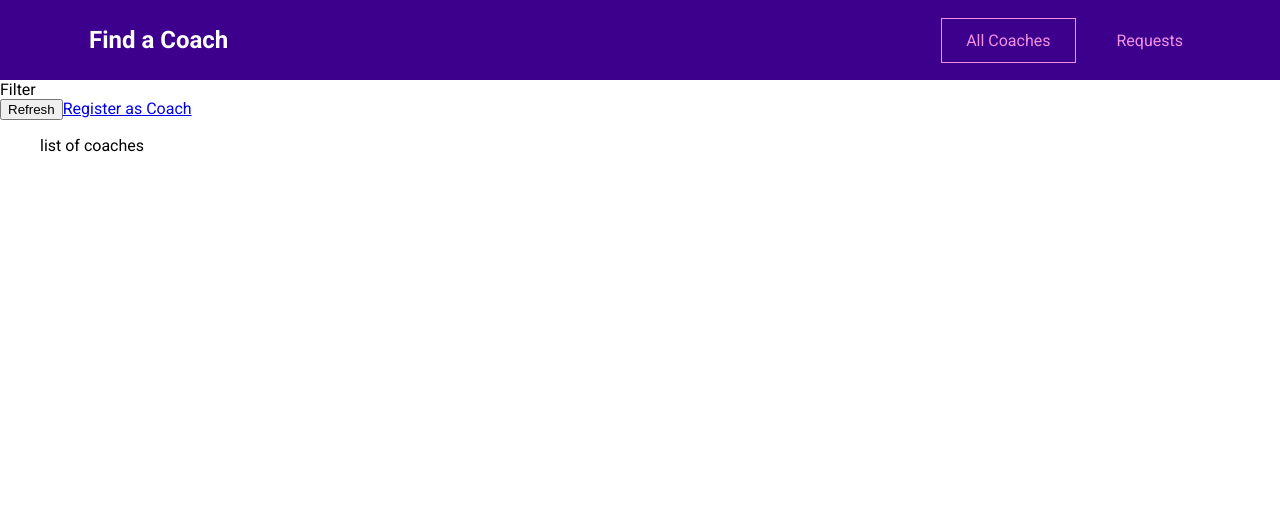
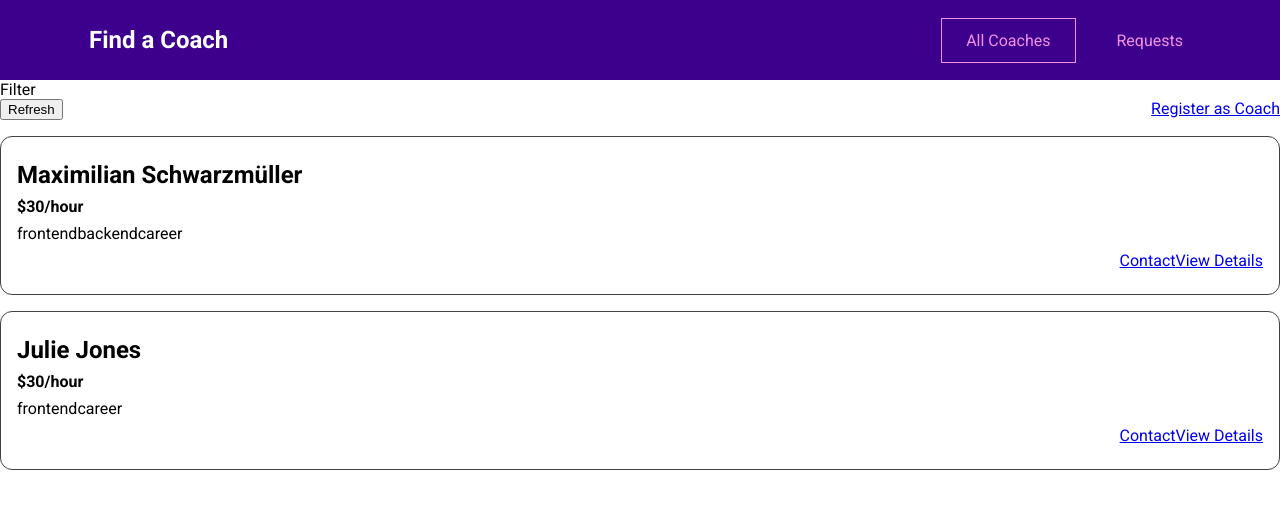
Before and after one commit to AlexanderDolzhenko/VueAppCoach, a Vue app: page /coaches in a window 1280 px wide. Shown: the top 508 px of the page. Built offline with nearby package versions, Linux system fonts and the light colour scheme.

Commit message:
add styles

```diff
--- /dev/null
+++ b/src/components/coaches/CoachItem.vue
@@ -0,0 +1,58 @@
+<template>
+    <li>
+    <h3>{{ fullName }}</h3>
+    <h4>${{ rate }}/hour</h4>
+    <div>
+    <span v-for="area in areas" :key="area">{{ area }}</span></div>
+    <div class="actions">
+        <router-link :to="coachContactLink">Contact</router-link>
+        <router-link :to="coachDetailsLink">View Details</router-link>
+    </div>
+    </li>
+</template>
+
+<script>
+export default {
+    props: ['id', 'firstName', 'lastName', 'rate', 'areas'],
+    computed: {
+        fullName() {
+            return this.firstName + ' ' + this.lastName;
+        },
+        coachContactLink() {
+            return this.$route.path + '/' + this.id + '/contact'
+        },
+        coachDetailsLink() {
+            return this.$route.path + '/' + this.id;
+        }
+    }
+
+}
+
+</script>
+
+<style scoped>
+li {
+  margin: 1rem 0;
+  border: 1px solid #424242;
+  border-radius: 12px;
+  padding: 1rem;
+}
+
+h3 {
+  font-size: 1.5rem;
+}
+
+h3,
+h4 {
+  margin: 0.5rem 0;
+}
+
+div {
+  margin: 0.5rem 0;
+}
+
+.actions {
+  display: flex;
+  justify-content: flex-end;
+}
+</style>
--- a/src/main.js
+++ b/src/main.js
@@ -1,10 +1,11 @@
 import { createApp } from 'vue';
-import router from './router.js'
+import router from './router.js';
+import store from './store/index.js';
 
 import App from './App.vue';
 
 const app = createApp(App);
 
 app.use(router);
-
+app.use(store);
 app.mount('#app');
--- a/src/pages/coaches/CoachesList.vue
+++ b/src/pages/coaches/CoachesList.vue
@@ -1,15 +1,49 @@
 <template>
-    <section>
-        Filter
-    </section>
+  <section>Filter</section>
   <section>
     <div class="controls">
       <button>Refresh</button>
       <router-link to="/register">Register as Coach</router-link>
     </div>
-        <ul>
-            list of coaches
+    <ul v-if="hasCoaches">
+      <coach-item
+        v-for="coach in filteredCoaches"
+        :key="coach.id"
+        :id="coach.id"
+        :first-name="coach.firstName"
+        :last-name="coach.lastName"
+        :rate="coach.hourlyRate"
+        :areas="coach.areas"
+      ></coach-item>
     </ul>
-
+    <h3 v-else>No coaches found.</h3>
   </section>
 </template>
+
+<script>
+import CoachItem from '../../components/coaches/CoachItem.vue';
+export default {
+  components: { CoachItem },
+  computed: {
+    filteredCoaches() {
+      return this.$store.getters['coaches/coaches'];
+    },
+    hasCoaches() {
+      return this.$store.getters['coaches/hasCoaches'];
+    },
+  },
+};
+</script>
+
+<style scoped>
+ul {
+  list-style: none;
+  margin: 0;
+  padding: 0;
+}
+
+.controls {
+  display: flex;
+  justify-content: space-between;
+}
+</style>
--- /dev/null
+++ b/src/store/index.js
@@ -0,0 +1,10 @@
+import { createStore } from 'vuex';
+import coachesModule from './modules/coaches/index.js';
+
+const store = createStore({
+    modules: {
+        coaches: coachesModule
+    }
+});
+
+export default store;
--- /dev/null
+++ b/src/store/modules/coaches/actions.js
@@ -0,0 +1 @@
+export default {}
--- /dev/null
+++ b/src/store/modules/coaches/getters.js
@@ -0,0 +1,8 @@
+export default {
+    coaches(state) {
+        return state.coaches;
+    },
+    hasCoaches(state) {
+        return state.coaches && state.coaches.length > 0;
+    }
+}
--- /dev/null
+++ b/src/store/modules/coaches/index.js
@@ -0,0 +1,35 @@
+import mutations from './mutations.js';
+import actions from './actions.js';
+import getters from './getters.js';
+
+
+export default {
+    namespaced: true,
+    state() {
+        return {
+            coaches: [
+                {
+                  id: 'c1',
+                  firstName: 'Maximilian',
+                  lastName: 'Schwarzmüller',
+                  areas: ['frontend', 'backend', 'career'],
+                  description:
+                    "I'm Maximilian and I've worked as a freelance web developer for years. Let me help you become a developer as well!",
+                  hourlyRate: 30
+                },
+                {
+                  id: 'c2',
+                  firstName: 'Julie',
+                  lastName: 'Jones',
+                  areas: ['frontend', 'career'],
+                  description:
+                    'I am Julie and as a senior developer in a big tech company, I can help you get your first job or progress in your current role.',
+                  hourlyRate: 30
+                }
+              ]
+        }
+    },
+    mutations,
+    actions,
+    getters
+}
--- /dev/null
+++ b/src/store/modules/coaches/mutations.js
@@ -0,0 +1 @@
+export default {}
```
Lines whose indentation alone changed are shown as unchanged.
